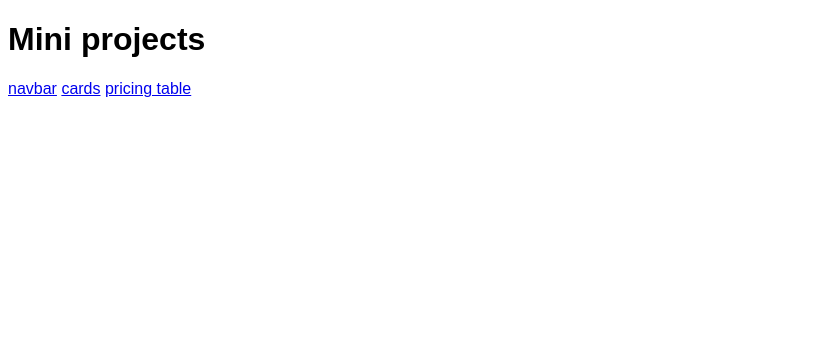
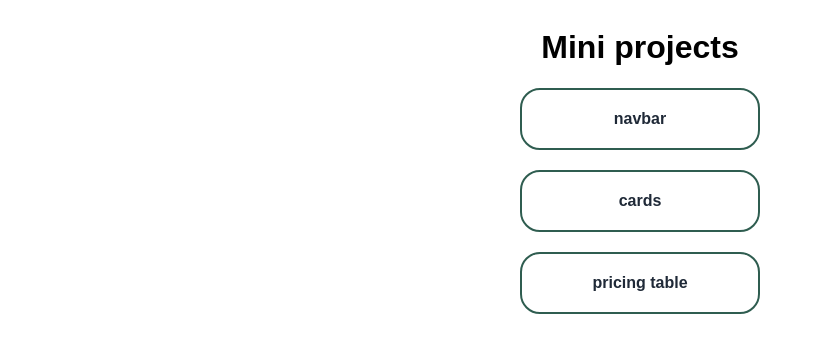
Before and after one commit to btissambenzehaf100-lab/three-layouts, a plain HTML site: page index.html in a window 1280 px wide. Shown: the whole page, without its empty margins (0-814 px from the left). Drawn offline with Linux system fonts and the light colour scheme.

Commit message:
styling index.html

```diff
--- a/style.css
+++ b/style.css
@@ -441,24 +441,48 @@ body {
 }
 
 @media (max-width: 768px) {
-    .pricing-tables{
+    .pricing-tables {
         display: grid;
         grid-template-columns: 1fr;
         gap: 20px;
         justify-self: center;
     }
 
-    .most-popular{
+    .most-popular {
         transform: none;
         box-shadow: none;
         order: 1;
     }
 
-    .basic{
+    .basic {
         order: 2;
     }
 
-    .team{
+    .team {
         order: 3;
     }
 }
+
+/*mini project*/
+
+.header-mini-project {
+    display: flex;
+    justify-content: center;
+}
+
+.links-mini-project {
+    display: grid;
+    justify-content: center;
+    gap: 20px;
+}
+
+.links-mini-project a{
+    text-decoration: none;
+    border: solid #2f5d50 2px;
+    border-radius: 20px;
+    padding: 20px 70px;
+    color: #1f2937;
+    font-weight: bold;
+    justify-items: center;
+    text-align: center;
+}
```
